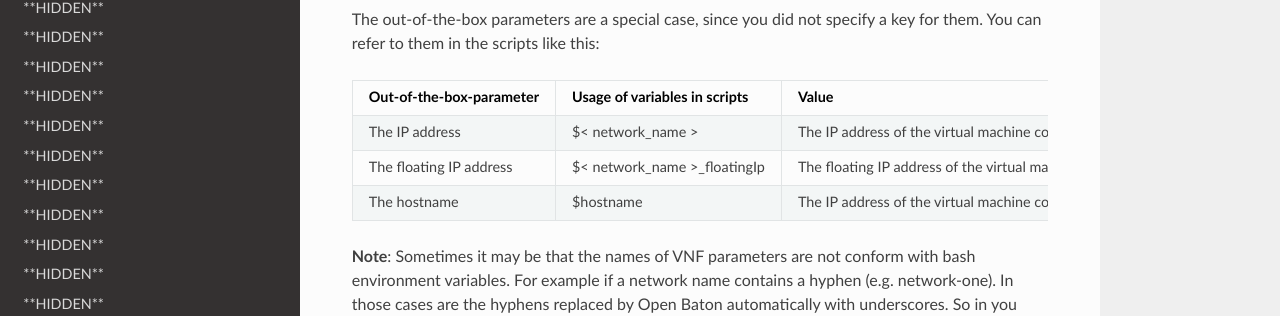
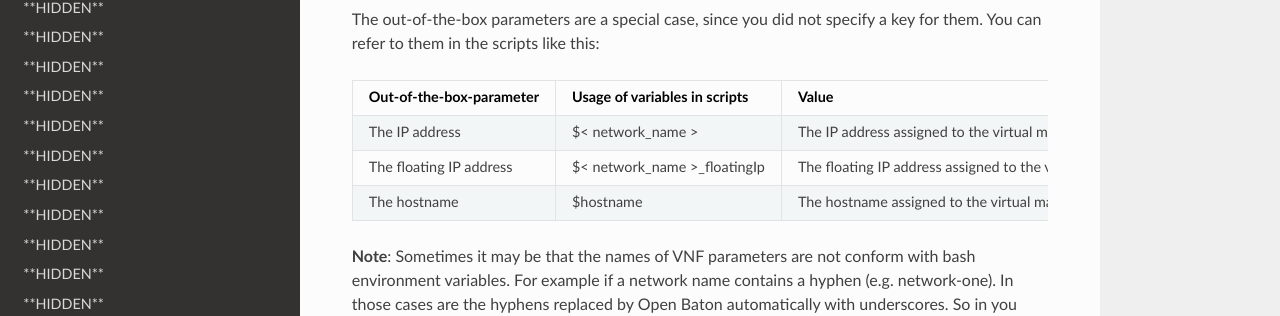
Before and after one commit to openbaton/docs, an MkDocs documentation site: the page built from docs/vnf-parameters.md, in a window 1280 px wide and 900 px high, scrolled down 1189 px. Shown: the part 135-451 px from the top of the window. Built offline with MkDocs 1.6.1, drawn with Linux system fonts in a browser that asks for light colours; nearby versions of some CDN libraries; old or Windows-style settings are respelled for this version of MkDocs.

Commit message:
fix: minor fix of paramters value

````diff
--- a/docs/vnf-parameters.md
+++ b/docs/vnf-parameters.md
@@ -59,9 +59,9 @@
 
 | Out-of-the-box-parameter | Usage of variables in scripts |Value
 | ------------------- | -------------- | ----
-| The IP address         |  $< network_name > | The IP address of the virtual machine connected to the network
-| The floating IP address         |  $< network_name >\_floatingIp | The floating IP address of the virtual machine connected to the network
-| The hostname         |  $hostname | The IP address of the virtual machine connected to the network
+| The IP address         |  $< network_name > | The IP address assigned to the virtual machine belonging to the network with name <network_name>
+| The floating IP address         |  $< network_name >\_floatingIp | The floating IP address assigned to the virtual machine belonging to the network with name <network_name>
+| The hostname         |  $hostname | The hostname assigned to the virtual machine
 
 **Note**: Sometimes it may be that the names of VNF parameters are not conform with bash environment variables. For example if a network name contains a hyphen (e.g. network-one). In those cases are the hyphens replaced by Open Baton automatically with underscores. So in you scripts you would write ```$network_one``` instead of ```$network-one```.
 
````
